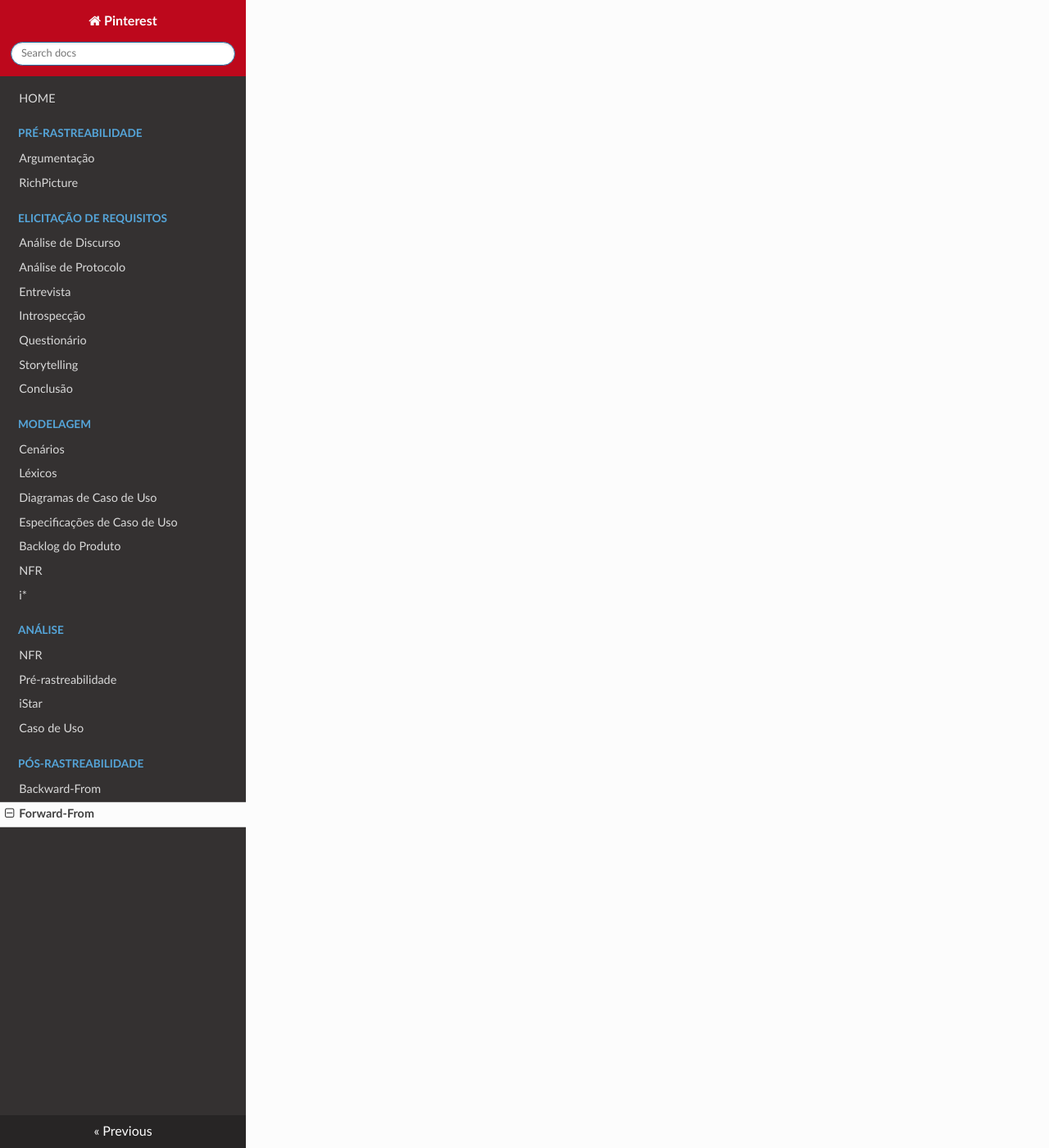
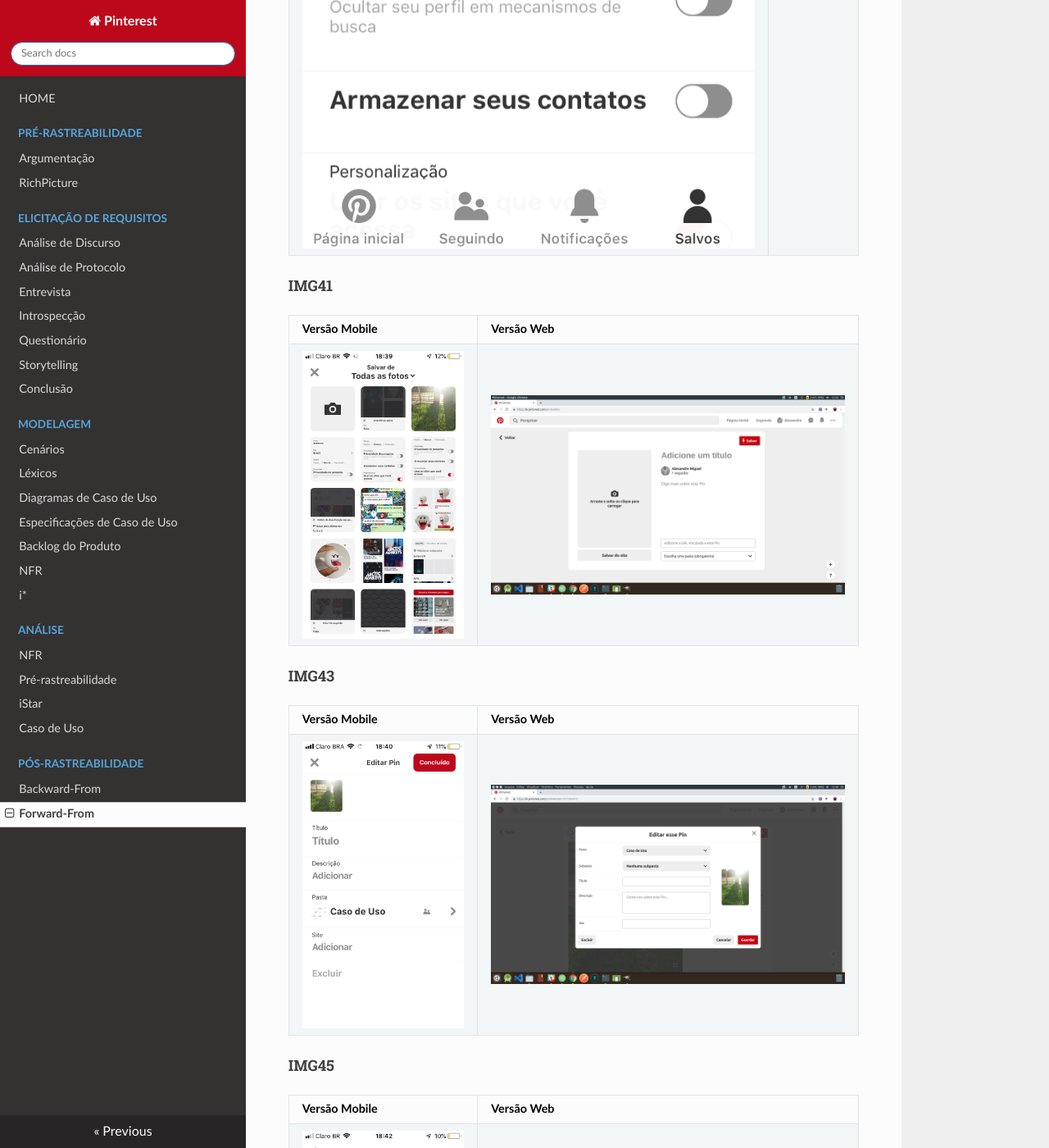
Before and after one commit to joberthrogers18/2018.2-Requisitos-Pinterest, an MkDocs documentation site: the page built from docs/forward_from.md, in a window 1280 px wide and 1400 px high, scrolled down 30097 px. Shown: the whole window at 82% size. Built offline with MkDocs 1.6.1, drawn with Linux system fonts in a browser that asks for light colours; nearby versions of some CDN libraries; old or Windows-style settings are respelled for this version of MkDocs; some of the changed text lies outside the part shown.

Commit message:
Added pictures to forward

```diff
--- a/docs/forward_from.md
+++ b/docs/forward_from.md
@@ -168,7 +167,7 @@
 #### IMG28
 | Versão Mobile | Versão Web |
 |---|---|
-|![](img/forward/R31.jpeg) x |
+|![](img/forward/R31.jpeg)| x |
 
 
 #### IMG29
@@ -204,10 +203,40 @@
 #### IMG34
 | Versão Mobile | Versão Web |
 |---|---|
-|![](img/forward/R43.jpeg)| x |
+|![](img/forward/R43.jpg)| x |
 
+
+#### IMG35 - Gabi
+| Versão Mobile | Versão Web |
+|---|---|
+|![](img/forward/R44.jpg)| x |
 
 #### IMG35
 | Versão Mobile | Versão Web |
 |---|---|
-|![](img/forward/R44.jpeg)| x |
+|![](img/forward/RF35_Mobile.PNG)| x |
+
+#### IMG38
+| Versão Mobile | Versão Web |
+|---|---|
+|![](img/forward/RF38_Mobile.PNG)| x |
+
+#### IMG40
+| Versão Mobile | Versão Web |
+|---|---|
+|![](img/forward/RF40_Mobile.PNG)| x |
+
+#### IMG41
+| Versão Mobile | Versão Web |
+|---|---|
+|![](img/forward/RF41_Mobile.PNG)| ![](img/forward/RF41_Web.png)|
+
+#### IMG43
+| Versão Mobile | Versão Web |
+|---|---|
+|![](img/forward/RF43_Mobile.PNG)| ![](img/forward/RF43_Web.png)|
+
+#### IMG45
+| Versão Mobile | Versão Web |
+|---|---|
+|![](img/forward/RF45_Mobile.PNG)| ![](img/forward/RF45_Web.png)|
```
Also changed, not shown: other parts of docs/forward_from.md (+0 -1 lines), docs/img/forward/R02_Mobile_2.PNG (added), docs/img/forward/RF35_Mobile.PNG (added), docs/img/forward/RF38_Mobile.PNG (added), docs/img/forward/RF40_Mobile.PNG (added), docs/img/forward/RF40_Web.png (added), docs/img/forward/RF40_Web_1.png (added), docs/img/forward/RF41_Mobile.PNG (added), docs/img/forward/RF41_Web.png (added), docs/img/forward/RF43_Mobile.PNG (added), docs/img/forward/RF43_Web.png (added), docs/img/forward/RF45_Mobile.PNG (added), docs/img/forward/RF45_Web.png (added).
